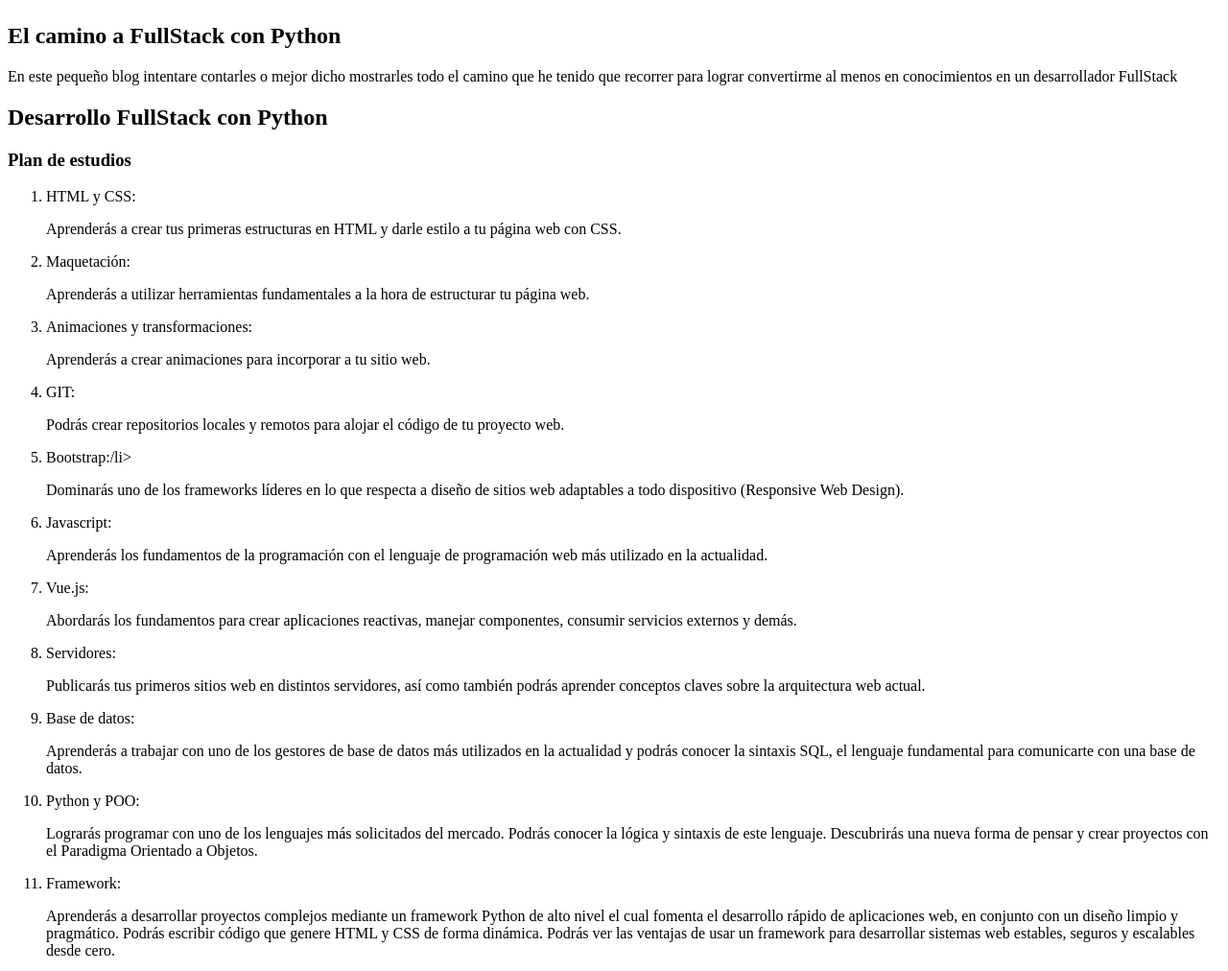
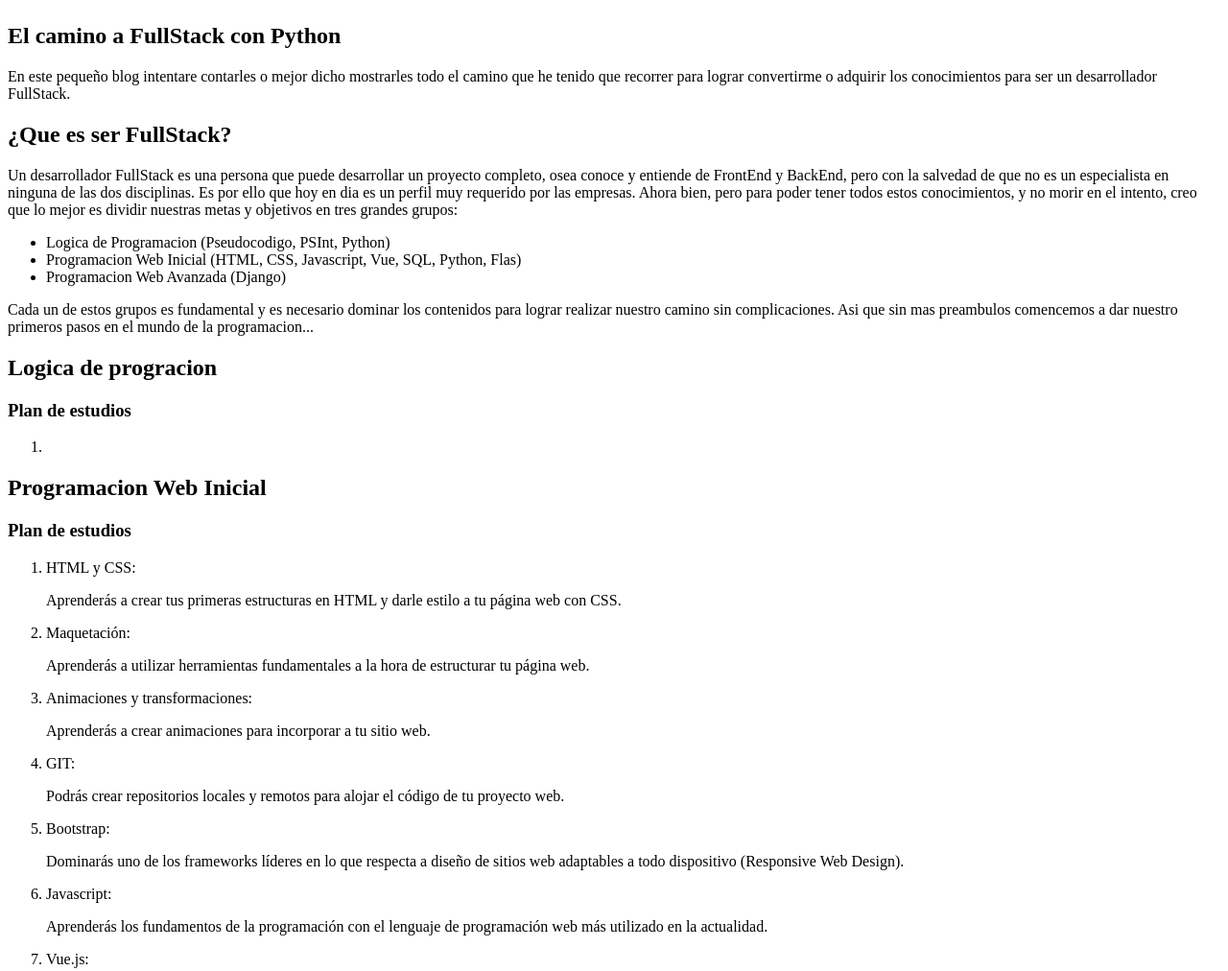
Before and after one commit to maxicamargo/CodoACodo, a plain HTML site: page index.html in a window 1280 px wide. Shown: the part 713-1725 px from the top of the page at 96% size. Drawn offline with Linux system fonts and the light colour scheme.

Commit message:
Rediseñando las secciones de nuestro proyecto

```diff
--- a/index.html
+++ b/index.html
@@ -38,12 +38,40 @@
         <h2>El camino a FullStack con Python</h2>
         <p>
           En este pequeño blog intentare contarles o mejor dicho mostrarles todo
-          el camino que he tenido que recorrer para lograr convertirme al menos
-          en conocimientos en un desarrollador FullStack
+          el camino que he tenido que recorrer para lograr convertirme o
+          adquirir los conocimientos para ser un desarrollador FullStack.
+        </p>
+        <h2>¿Que es ser FullStack?</h2>
+        <p>
+          Un desarrollador FullStack es una persona que puede desarrollar un
+          proyecto completo, osea conoce y entiende de FrontEnd y BackEnd, pero
+          con la salvedad de que no es un especialista en ninguna de las dos
+          disciplinas. Es por ello que hoy en dia es un perfil muy requerido por
+          las empresas. Ahora bien, pero para poder tener todos estos
+          conocimientos, y no morir en el intento, creo que lo mejor es dividir
+          nuestras metas y objetivos en tres grandes grupos:
+          <ul>
+            <li>Logica de Programacion (Pseudocodigo, PSInt, Python) </li>
+            <li>Programacion Web Inicial (HTML, CSS, Javascript, Vue, SQL, Python, Flas)</li>
+            <li>Programacion Web Avanzada (Django)</li>
+          </ul>
+          Cada un de estos grupos es fundamental y es
+          necesario dominar los contenidos para lograr realizar nuestro camino
+          sin complicaciones. Asi que sin mas preambulos comencemos a dar
+          nuestro primeros pasos en el mundo de la programacion...
         </p>
       </section>
       <section>
-        <h2>Desarrollo FullStack con Python</h2>
+        <div>
+          <h2>Logica de progracion</h2>
+          <h3>Plan de estudios</h3>
+          <ol>
+            <li> </li>
+            <p></p>
+          </ol>
+        </div>
+        <div>
+          <h2>Programacion Web Inicial</h2>
           <h3>Plan de estudios</h3>
           <ol>
             <li>HTML y CSS:</li>
@@ -63,15 +91,12 @@
               Podrás crear repositorios locales y remotos para alojar el código de
               tu proyecto web.
             </p>
-          <li>
-            Bootstrap:/li>
+            <li>Bootstrap:</li>
             <p>
               Dominarás uno de los frameworks líderes en lo que respecta a
               diseño de sitios web adaptables a todo dispositivo (Responsive Web
               Design).
             </p>
-          </li>
-
             <li>Javascript:</li>
             <p>
               Aprenderás los fundamentos de la programación con el lenguaje de
@@ -118,6 +143,21 @@
               encontrar tu primer empleo en el mundo IT.
             </p>
           </ol>
+        </div>
+        <div>
+          <h2>Programacion Web Avanzada</h2>
+          <h3>Plan de estudios</h3>
+          <ol>
+            <li> </li>
+            <p></p>
+          </ol>
+        </div>
+
+
+
+
+
+
       </section>
       <section>
         <h2><a name="ejercicios">Ejercicios</a></h2>
```
Lines whose indentation alone changed are shown as unchanged.
